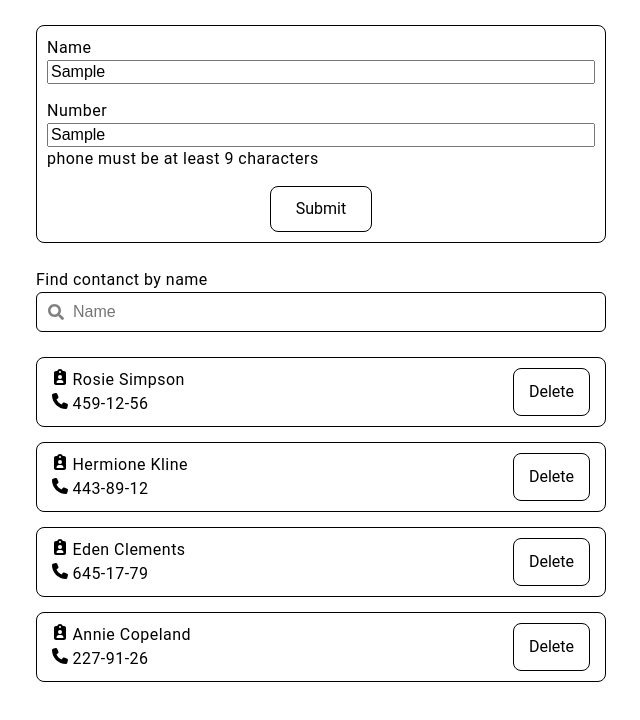
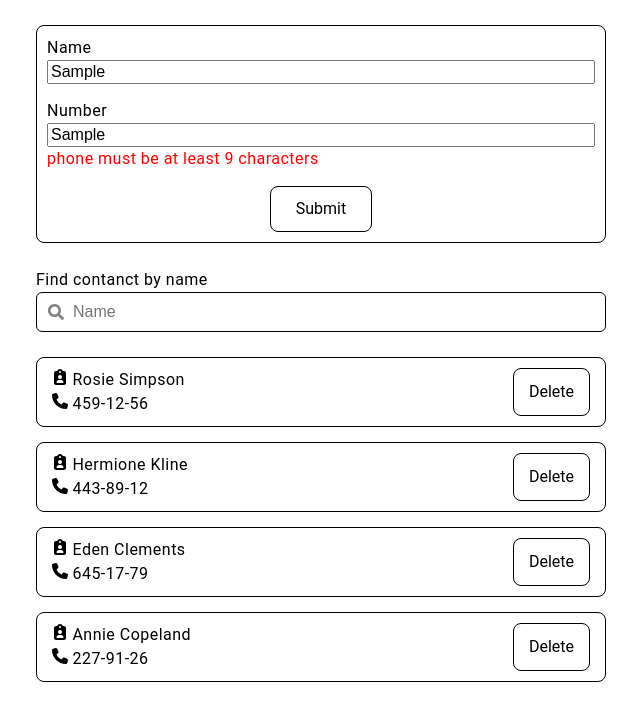
Before and after one commit to Viktor-WEB-D-E-V/phonebook, a React (Vite) app: page / in a window 1280 px wide. Both pictures are taken after typing "Sample", "Sample" into the empty fields and a click on the button "Submit". Shown: the top 720 px of the page, without its empty margins (319-959 px from the left). Built offline with nearby package versions, Linux system fonts and the light colour scheme.

Commit message:
Add style for error message

```diff
--- a/src/components/ContactForm/ContactForm.css
+++ b/src/components/ContactForm/ContactForm.css
@@ -29,3 +29,6 @@
   background-color: black;
   color: white;
 }
+.error {
+  color: red;
+}
--- a/src/components/ContactForm/ContactForm.jsx
+++ b/src/components/ContactForm/ContactForm.jsx
@@ -27,12 +27,12 @@ const ContactForm = ({ onSubmit }) => {
         <label className="form-label" htmlFor="name">
           Name
           <Field className="form-input" type="text" name="name" />
-          <ErrorMessage name="name" component={"div"} />
+          <ErrorMessage className="error" name="name" component={"div"} />
         </label>
         <label className="form-label" htmlFor="phone">
           Number
           <Field className="form-input" type="phone" name="phone" />
-          <ErrorMessage name="phone" component={"div"} />
+          <ErrorMessage className="error" name="phone" component={"div"} />
         </label>
         <button className="form-submit-btn" type="submit">
           Submit
@@ -42,32 +42,4 @@ const ContactForm = ({ onSubmit }) => {
   );
 };
 
-// class ContactForm extends Component {
-//   state = {
-//     name: "",
-//     phone: "",
-//   };
-
-//   handleOnChange = (e) => {
-//     const { name, value } = e.currentTarget;
-
-//     this.setState({
-//       [name]: value,
-//     });
-//   };
-
-//   handleOnSubmit = (e) => {
-//     e.preventDefault();
-//     this.props.onSubmit(this.state);
-
-//     this.setState({
-//       name: "",
-//       phone: "",
-//     });
-//   };
-//   render() {
-//     const { name, phone } = this.state;
-//   }
-// }
-
 export default ContactForm;
```
